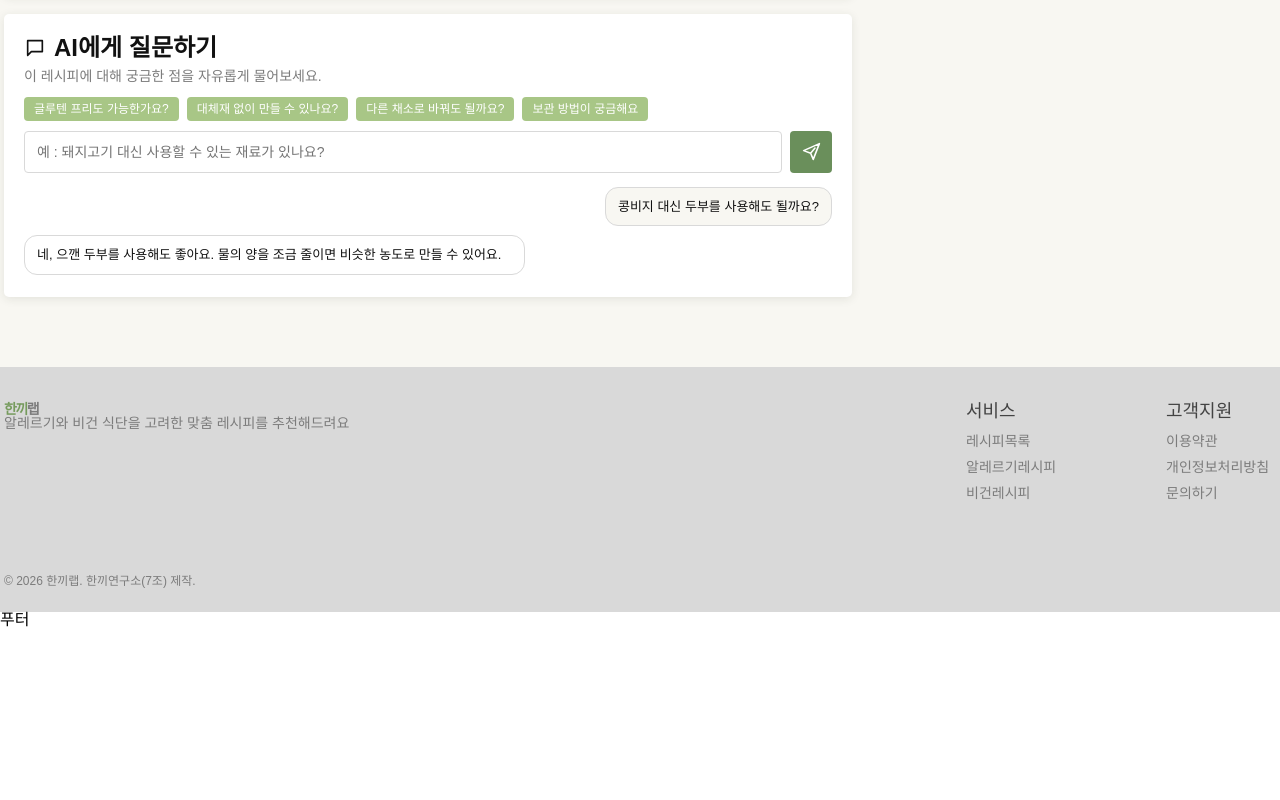
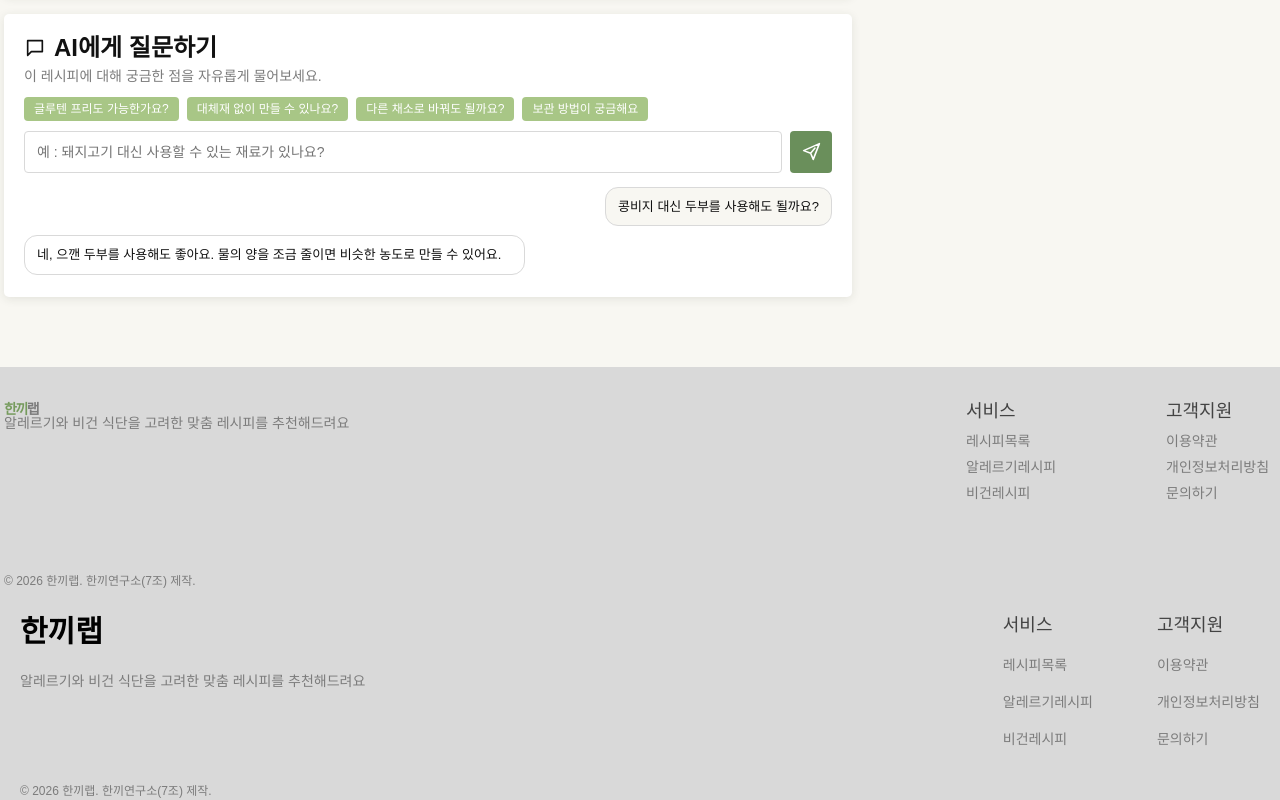
Before and after one commit to casperjwk/EST_FE_13_3nd_project, a React (Vite) app: page /recipes/1 in a window 1280 px wide. Shown: the part 1724-2524 px from the top of the page. Before the commit the page ends 2352 px from the top, so only its background shows below. Built offline with nearby package versions, Linux system fonts and the light colour scheme; a web font is replaced by a local one.

Commit message:
feat:푸터 작업

```diff
--- a/src/components/common/Footer.jsx
+++ b/src/components/common/Footer.jsx
@@ -1,8 +1,40 @@
+import { Link } from 'react-router';
+import styles from './common.module.css';
+
 function Footer() {
   return (
-    <div>
-      <h2>푸터</h2>
-    </div>
+    <footer className={styles['common-footer']}>
+      <div className={`container ${styles['common-footer__inner']}`}>
+        <div className={styles['common-footer__top']}>
+          <div className={styles['common-footer__brand']}>
+            <h2 className={styles['common-footer__logo-text']}>한끼랩</h2>
+            <p className={styles['common-footer__desc']}>
+              알레르기와 비건 식단을 고려한 맞춤 레시피를 추천해드려요
+            </p>
+          </div>
+
+          <div className={styles['common-footer__links']}>
+            <div className={styles['common-footer__link-group']}>
+              <h3 className={styles['common-footer__link-title']}>서비스</h3>
+              <Link to="/recipes" className={styles['common-footer__link']}>레시피목록</Link>
+              <Link to="/recipes?filter=allergy" className={styles['common-footer__link']}>알레르기레시피</Link>
+              <Link to="/recipes?filter=vegan" className={styles['common-footer__link']}>비건레시피</Link>
+            </div>
+
+            <div className={styles['common-footer__link-group']}>
+              <h3 className={styles['common-footer__link-title']}>고객지원</h3>
+              <Link to="/terms" className={styles['common-footer__link']}>이용약관</Link>
+              <Link to="/privacy" className={styles['common-footer__link']}>개인정보처리방침</Link>
+              <Link to="/contact" className={styles['common-footer__link']}>문의하기</Link>
+            </div>
+          </div>
+        </div>
+
+        <p className={styles['common-footer__copyright']}>
+          © 2026 한끼랩. 한끼연구소(7조) 제작.
+        </p>
+      </div>
+    </footer>
   );
 }
 
--- a/src/components/common/common.module.css
+++ b/src/components/common/common.module.css
@@ -186,4 +186,133 @@
     display: block;
   }
 }
+
 /* Footer css */
+.common-footer {
+  width: 100%;
+  background: var(--gray-1);
+}
+
+.common-footer__inner {
+  display: flex;
+  flex-direction: column;
+  gap: 32px;
+  padding: 32px;
+}
+
+.common-footer__top {
+  display: flex;
+  justify-content: space-between;
+  align-items: flex-start;
+}
+
+.common-footer__brand {
+  display: flex;
+  flex-direction: column;
+  gap: 20px;
+}
+
+.common-footer__logo-text {
+  font-size: 30px;
+  line-height: 130%;
+  font-weight: 700;
+  color: var(--black-1);
+  margin: 0;
+}
+
+.common-footer__desc {
+  font-size: 14px;
+  line-height: 150%;
+  font-weight: 400;
+  color: var(--gray-3);
+  margin: 0;
+}
+
+.common-footer__links {
+  display: flex;
+  gap: 64px;
+  flex-shrink: 0;
+}
+
+.common-footer__link-group {
+  display: flex;
+  flex-direction: column;
+  gap: 16px;
+  flex-shrink: 0;
+}
+
+.common-footer__link-title {
+  font-size: 18px;
+  line-height: 150%;
+  font-weight: 400;
+  color: var(--black-2);
+  margin: 0;
+  white-space: nowrap;
+}
+
+.common-footer__link {
+  font-size: 14px;
+  line-height: 150%;
+  font-weight: 400;
+  color: var(--gray-3);
+  text-decoration: none;
+  margin: 0;
+  white-space: nowrap;
+}
+.common-footer__link:hover {
+  color: var(--primary);
+}
+
+.common-footer__copyright {
+  font-size: 12px;
+  line-height: 150%;
+  font-weight: 400;
+  color: var(--gray-3);
+  margin: 0;
+}
+
+/* 태블릿 */
+@media (min-width: 768px) and (max-width: 1271px) {
+  .common-footer__inner {
+    padding: 30px;
+  }
+  .common-footer__links {
+    gap: 40px;
+  }
+  .common-footer__link-title {
+    font-size: 16px;
+    font-weight: 600;
+  }
+}
+
+/* 모바일 */
+@media (max-width: 767px) {
+  .common-footer__inner {
+    gap: 10px;
+    padding: 16px;
+  }
+  .common-footer__brand {
+    gap: 10px;
+  }
+  .common-footer__logo-text {
+    font-size: 20px;
+    line-height: 140%;
+    font-weight: 600;
+  }
+  .common-footer__desc {
+    font-size: 12px;
+  }
+  .common-footer__links {
+    gap: 8px;
+  }
+  .common-footer__link-group {
+    gap: 10px;
+  }
+  .common-footer__link-title {
+    font-size: 14px;
+    font-weight: 600;
+  }
+  .common-footer__link {
+    font-size: 12px;
+  }
+}
```
